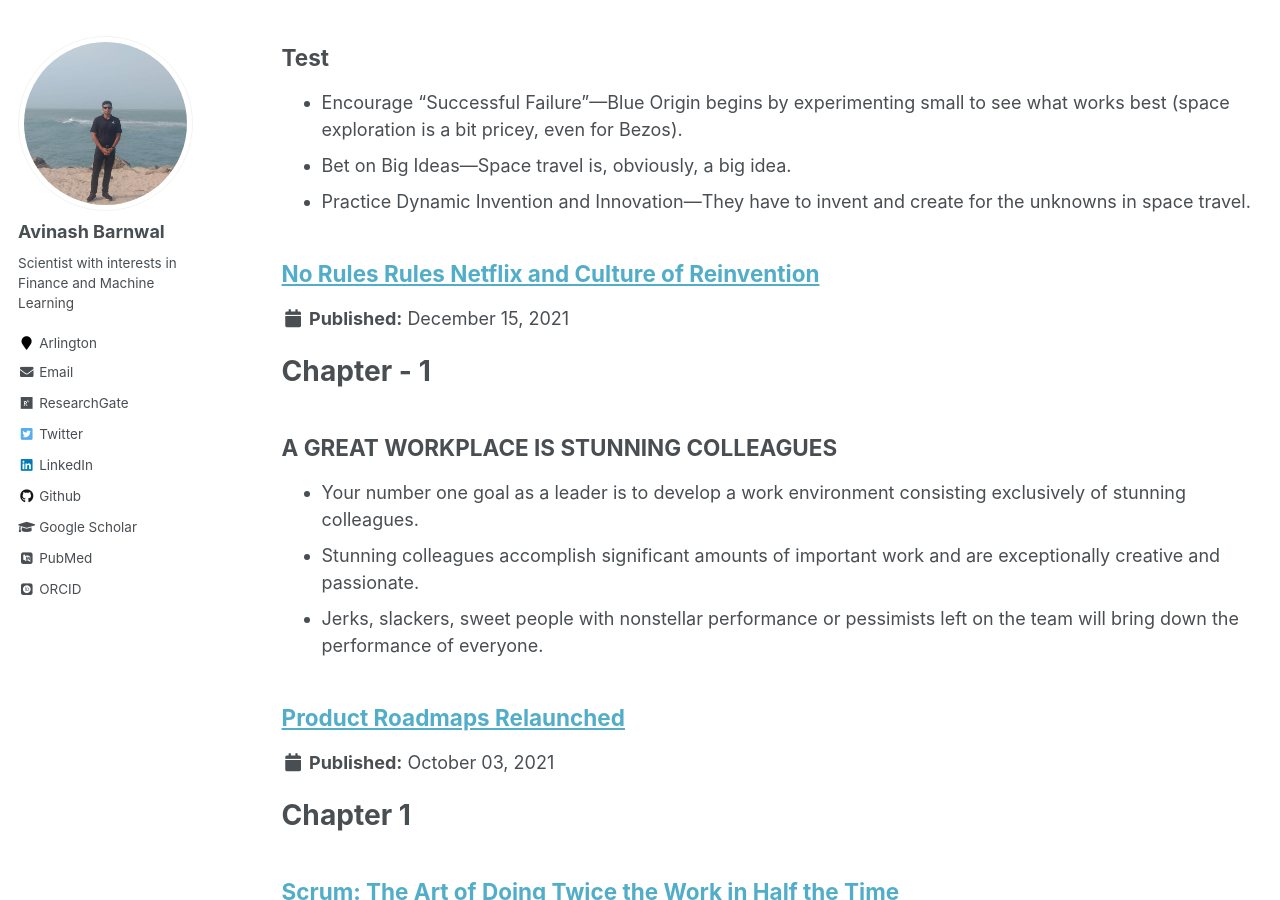
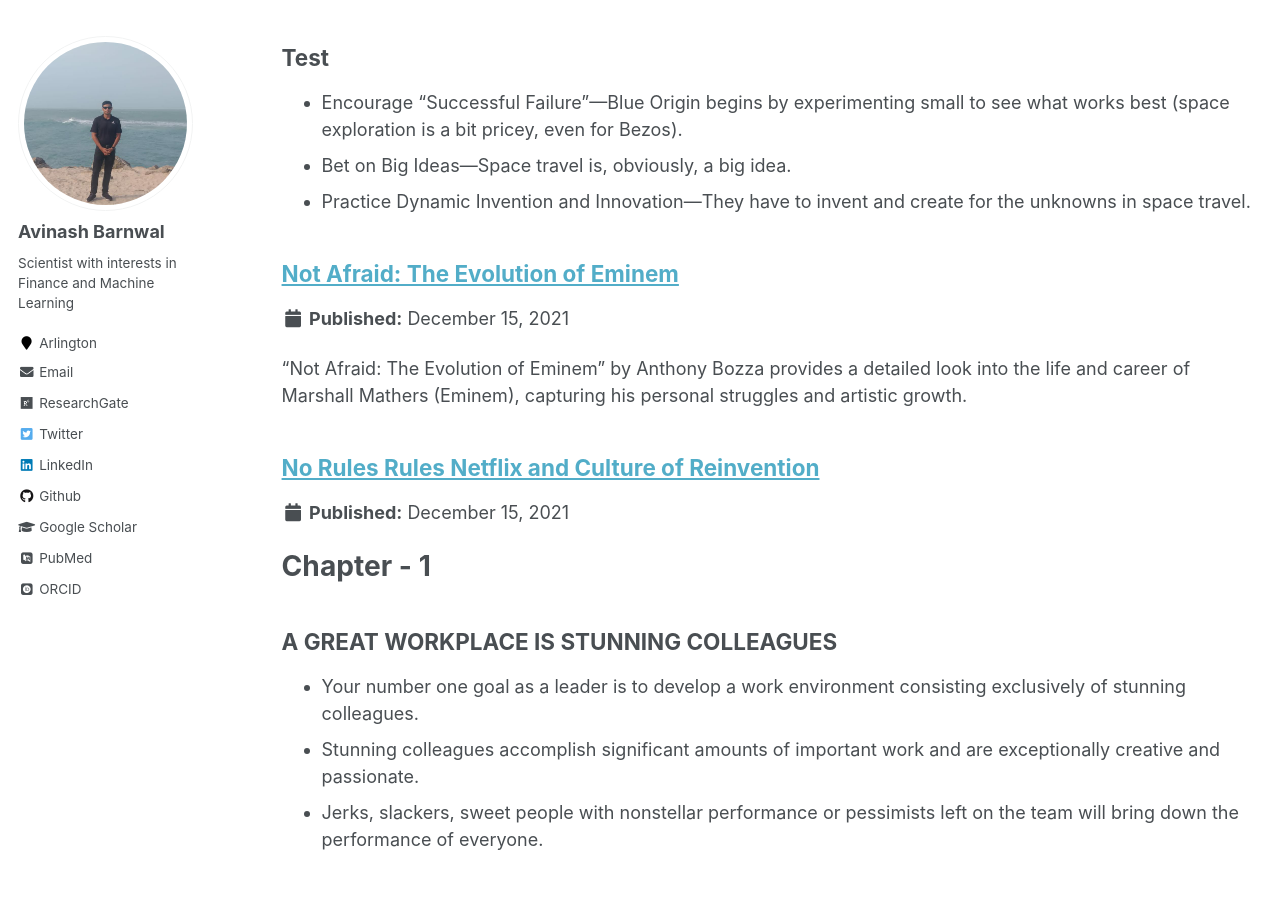
Before and after one commit to avinashbarnwal/avinashbarnwal.github.io, a Jekyll site: the page built from _pages/books.html, in a window 1280 px wide and 900 px high, scrolled down 2419 px. Built offline with Jekyll 4.4.1, drawn with Linux system fonts in a browser that asks for light colours; some web fonts are replaced.

Commit message:
Update not_afraid_eminem.md

```diff
--- a/_books/not_afraid_eminem.md
+++ b/_books/not_afraid_eminem.md
@@ -1,6 +1,14 @@
+---
+title: "Not Afraid: The Evolution of Eminem"
+collection: books
+type: "Non-Fictional"
+permalink: /books/not_afraid_the_evolution_of_eminem
+date: 2021-12-15
+---
 
+"Not Afraid: The Evolution of Eminem" by Anthony Bozza provides a detailed look into the life and career of Marshall Mathers (Eminem), capturing his personal struggles and artistic growth.
 
-"Not Afraid: The Evolution of Eminem" by Anthony Bozza provides a detailed look into the life and career of Marshall Mathers (Eminem), capturing his personal struggles and artistic growth. This book continues where Bozza's previous biography, Whatever You Say I Am, left off, chronicling Eminem's challenges with addiction, the loss of his close friend Proof, and the rapper's eventual recovery and return to music.
+This book continues where Bozza's previous biography, Whatever You Say I Am, left off, chronicling Eminem's challenges with addiction, the loss of his close friend Proof, and the rapper's eventual recovery and return to music.
 
 Bozza explores Eminem’s transition from his chaotic early years into a more reflective period after getting sober, with the support of people like Elton John. The book delves into his post-rehab albums, such as Relapse, Recovery, Kamikaze, and Music to Be Murdered By, providing insights into both their creative process and the controversies they sparked.
 
```
